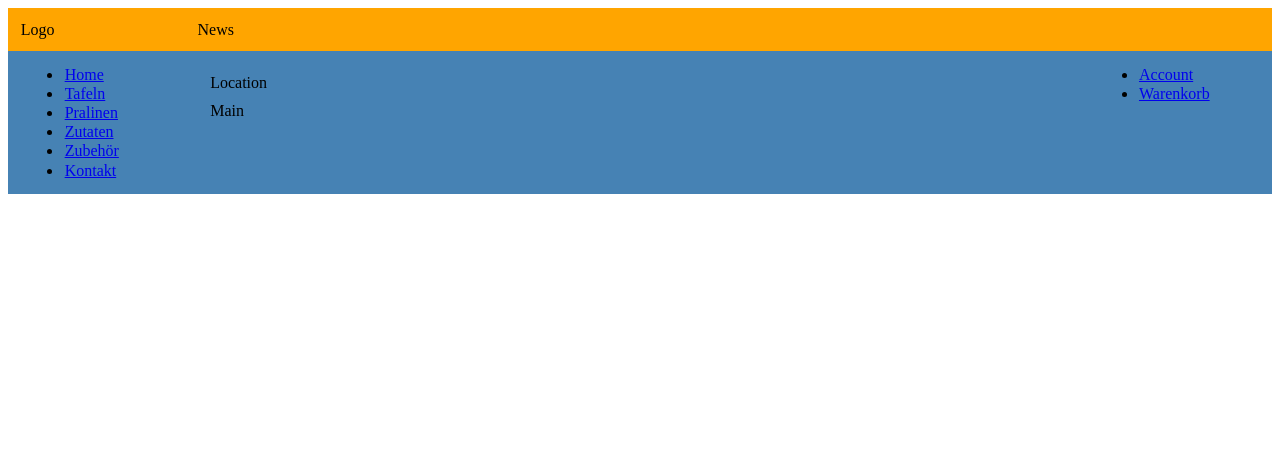
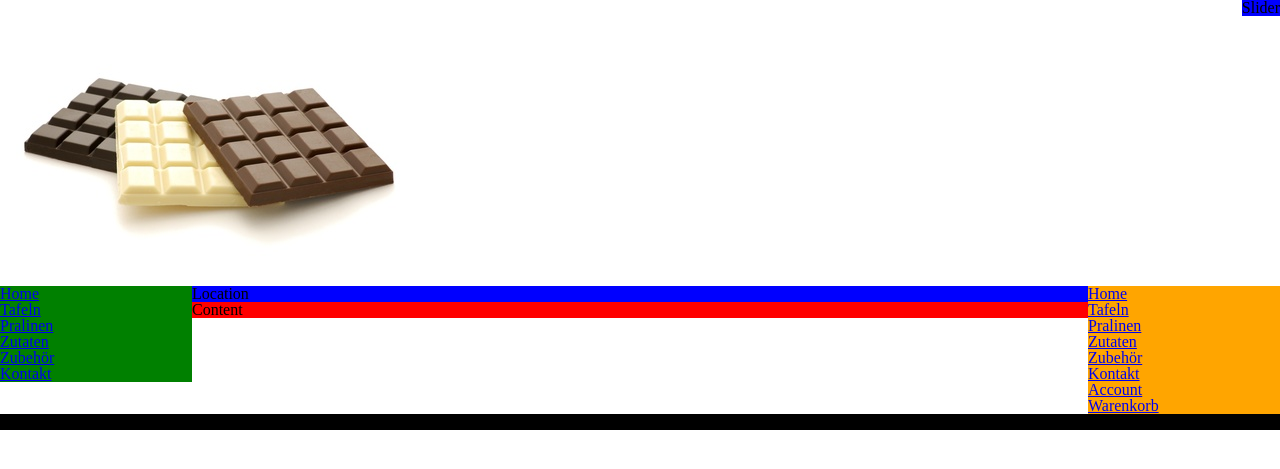
Before and after one commit to Gpas/webprog, a PHP site: page /pages/index.html in a window 1280 px wide. Shown: the top 469 px of the page. Run offline with PHP 8.4, Linux system fonts and the light colour scheme.

Commit message:
Main.css neu erstellt und index.html angepasst + provisorisches logo

```diff
--- a/css/main.css
+++ b/css/main.css
@@ -1,48 +1,46 @@
-header {
-	max-width: 100%;
+/* Eric Meyer's Reset CSS v2.0 - http://cssreset.com */
+html,body,div,span,applet,object,iframe,h1,h2,h3,h4,h5,h6,p,blockquote,pre,a,abbr,acronym,address,big,cite,code,del,dfn,em,img,ins,kbd,q,s,samp,small,strike,strong,sub,sup,tt,var,b,u,i,center,dl,dt,dd,ol,ul,li,fieldset,form,label,legend,table,caption,tbody,tfoot,thead,tr,th,td,article,aside,canvas,details,embed,figure,figcaption,footer,header,hgroup,menu,nav,output,ruby,section,summary,time,mark,audio,video{border:0;font-size:100%;font:inherit;vertical-align:baseline;margin:0;padding:0}article,aside,details,figcaption,figure,footer,header,hgroup,menu,nav,section{display:block}body{line-height:1}ol,ul{list-style:none}blockquote,q{quotes:none}blockquote:before,blockquote:after,q:before,q:after{content:none}table{border-collapse:collapse;border-spacing:0}
+
+#logo {
+	float: left;
 	background: orange;
-	width: 100%;
-	float: left;
 }
 
-header * {
-	margin: 1%;
-}
-
-#logo {
-	max-width: 13%;
-	width: 100%;
-	float: left;
-}
-
-#news {
-	max-width: 83%;
-	width: 100%;
+#slider {
+	float: right;
+	background: blue;
 }
 
 main {
-	max-width: 100%;
-	width: 100%;
-	background: steelblue;
-	float: left;
+	clear: both;
+	border: 0px solid;
 }
 
-main * {
-	margin: 1%;
+nav {
+	float: left;
+	background: green;
+	min-width: 15%;
 }
 
-nav, aside {
-	max-width: 13%;
-	width: 100%;
-	float: left;
+aside {
+	float: right;
+	background: orange;
+	min-width: 15%;
+}
+
+article {
+	margin: 0 15%;
 }
 
 #content {
-	max-width: 68%;
-	width: 100%;
-	float: left;
+	background: red;
 }
 
 #location {
-	margin: 10px 0px 10px;
+	background: blue;
 }
+
+footer {
+	clear: both;
+	background: black;
+}
--- a/pages/index.html
+++ b/pages/index.html
@@ -7,8 +7,8 @@
 	</head>
 	<body>
 		<header>
-			<section id="logo">Logo</section>
-			<section id="news">News</section>
+			<img id="logo" src="../resource/logo.jpg" />
+			<div id="slider">Slider</div>
 		</header>
 		<main>
 			<nav>
@@ -21,18 +21,30 @@
 				    <li><a href="kontakt.html">Kontakt</a></li>
 				</ul>
 			</nav>
-			<section id="content">
+			<aside>
+                <ul>
+                     <li><a href="index.html">Home</a></li>
+                    <li><a href="tafeln.html">Tafeln</a></li>
+                    <li><a href="pralinen.html">Pralinen</a></li>
+                    <li><a href="zutaten.html">Zutaten</a></li>
+                    <li><a href="zubehör.html">Zubehör</a></li>
+                    <li><a href="kontakt.html">Kontakt</a></li>
+                    <li><a href="account.html">Account</a></li>
+                    <li><a href="warenkorb.html">Warenkorb</a></li>
+                </ul>
+            </aside>
+
+			<article>
 				<section id="location">
 					Location
 				</section>
-				Main
-			</section>
-			<aside>
-				<ul>
-                    <li><a href="account.html">Account</a></li>
-                    <li><a href="warenkorb.html">Warenkorb</a></li>
-                </ul>
-			</aside>
+				<section id="content" >
+				    Content
+				</section>
+			</article>
+
 		</main>
+
+		<footer>Footer</footer>
 	</body>
 </html>
```
Also changed, not shown: resource/logo.jpg (added).
